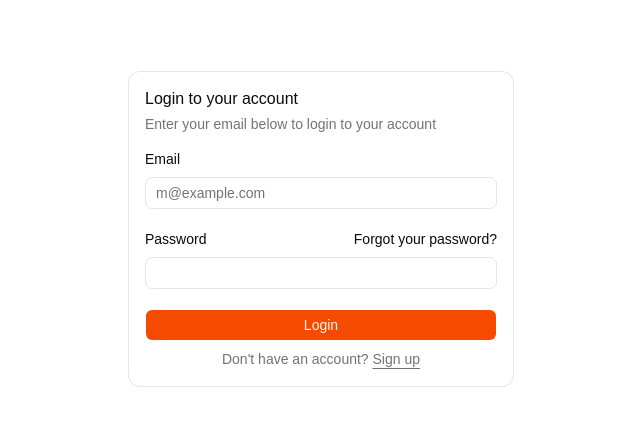
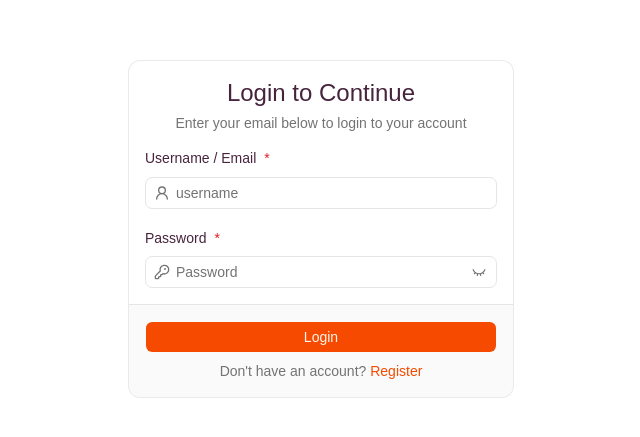
Before and after one commit to dianerdiana/forum-discussion-app, a React (Vite) app: page /login in a window 1280 px wide. Shown: the part 171-608 px from the top of the page, without its empty margins (319-959 px from the left). Built offline with nearby package versions, Linux system fonts and the light colour scheme.

Commit message:
Update login form

```diff
--- /dev/null
+++ b/src/components/container.tsx
@@ -0,0 +1,11 @@
+import type React from 'react';
+
+import { cn } from '@/utils/utils';
+
+export const Container = ({ className, children, ...props }: React.ComponentProps<'div'>) => {
+  return (
+    <div className={cn('flex flex-col w-full max-w-160 mx-auto', className)} {...props}>
+      {children}
+    </div>
+  );
+};
--- a/src/features/auth/components/login-form.tsx
+++ b/src/features/auth/components/login-form.tsx
@@ -1,43 +1,118 @@
+import { useState } from 'react';
+import { Controller, useForm } from 'react-hook-form';
+import { Link, useNavigate } from 'react-router';
+
+import { zodResolver } from '@hookform/resolvers/zod';
+import { Eye, EyeClosed, KeyRound, User2 } from 'lucide-react';
+
 import { Button } from '@/components/ui/button';
-import { Card, CardContent, CardDescription, CardHeader, CardTitle } from '@/components/ui/card';
-import { Field, FieldDescription, FieldGroup, FieldLabel } from '@/components/ui/field';
-import { Input } from '@/components/ui/input';
-import { cn } from '@/utils/utils';
+import { Card, CardContent, CardDescription, CardFooter, CardHeader, CardTitle } from '@/components/ui/card';
+import { Field, FieldError, FieldGroup, FieldLabel } from '@/components/ui/field';
+import { InputGroup, InputGroupAddon, InputGroupButton, InputGroupInput } from '@/components/ui/input-group';
+
+import { loginSchema } from '../schema/login-schema';
+import type { LoginDataType } from '../types/login-type';
 
 export const LoginForm = ({ className, ...props }: React.ComponentProps<'div'>) => {
+  const [showPassword, setShowPassword] = useState(false);
+  const navigate = useNavigate();
+
+  const { control, handleSubmit, setError } = useForm<LoginDataType>({
+    resolver: zodResolver(loginSchema),
+    defaultValues: {
+      username: '',
+      password: '',
+    },
+  });
+
+  const onSubmit = async (data: LoginDataType) => {
+    console.log(data);
+  };
+
+  const toggleShowPassword = () => setShowPassword((prevState) => !prevState);
+
   return (
-    <div className={cn('flex flex-col gap-6', className)} {...props}>
     <Card>
       <CardHeader>
-          <CardTitle>Login to your account</CardTitle>
-          <CardDescription>Enter your email below to login to your account</CardDescription>
+        <CardTitle className='text-center text-2xl'>Login to Continue</CardTitle>
+        <CardDescription className='text-center'>Enter your email below to login to your account</CardDescription>
       </CardHeader>
       <CardContent>
-          <form>
+        <form id='form-signin' onSubmit={handleSubmit(onSubmit)}>
           <FieldGroup>
-              <Field>
-                <FieldLabel htmlFor='email'>Email</FieldLabel>
-                <Input id='email' type='email' placeholder='m@example.com' required />
+            {/* Username */}
+            <Controller
+              control={control}
+              name='username'
+              render={({ field, fieldState }) => (
+                <Field data-invalid={fieldState.invalid}>
+                  <FieldLabel htmlFor={`form-signin-${field.name}`}>
+                    Username / Email <span className='text-destructive'>*</span>
+                  </FieldLabel>
+                  <InputGroup>
+                    <InputGroupInput
+                      {...field}
+                      id={`form-signin-${field.name}`}
+                      aria-invalid={fieldState.invalid}
+                      placeholder='username'
+                      autoComplete='off'
+                    />
+                    <InputGroupAddon>
+                      <User2 />
+                    </InputGroupAddon>
+                  </InputGroup>
+                  {fieldState.invalid && <FieldError errors={[fieldState.error]} />}
                 </Field>
-              <Field>
-                <div className='flex items-center'>
-                  <FieldLabel htmlFor='password'>Password</FieldLabel>
-                  <a href='#' className='ml-auto inline-block text-sm underline-offset-4 hover:underline'>
-                    Forgot your password?
-                  </a>
-                </div>
-                <Input id='password' type='password' required />
+              )}
+            />
+
+            {/* Password */}
+            <Controller
+              control={control}
+              name='password'
+              render={({ field, fieldState }) => (
+                <Field data-invalid={fieldState.invalid}>
+                  <FieldLabel htmlFor={`form-signin-${field.name}`}>
+                    Password <span className='text-destructive'>*</span>
+                  </FieldLabel>
+                  <InputGroup>
+                    <InputGroupInput
+                      {...field}
+                      id={`form-signin-${field.name}`}
+                      aria-invalid={fieldState.invalid}
+                      placeholder='Password'
+                      autoComplete='off'
+                      type={showPassword ? 'text' : 'password'}
+                    />
+                    <InputGroupAddon>
+                      <KeyRound />
+                    </InputGroupAddon>
+                    <InputGroupAddon align='inline-end'>
+                      <InputGroupButton onClick={toggleShowPassword}>
+                        {showPassword ? <Eye /> : <EyeClosed />}
+                      </InputGroupButton>
+                    </InputGroupAddon>
+                  </InputGroup>
+                  {fieldState.invalid && <FieldError errors={[fieldState.error]} />}
                 </Field>
-              <Field>
-                <Button type='submit'>Login</Button>
-                <FieldDescription className='text-center'>
-                  Don&apos;t have an account? <a href='#'>Sign up</a>
-                </FieldDescription>
-              </Field>
+              )}
+            />
           </FieldGroup>
         </form>
       </CardContent>
+      <CardFooter>
+        <Field>
+          <Button type='submit' form='form-signin' className='block w-full'>
+            Login
+          </Button>
+          <p className='text-muted-foreground text-sm text-center'>
+            Don't have an account?{' '}
+            <Link to='/register' className='text-primary'>
+              Register
+            </Link>
+          </p>
+        </Field>
+      </CardFooter>
     </Card>
-    </div>
   );
 };
--- /dev/null
+++ b/src/features/auth/schema/login-schema.ts
@@ -0,0 +1,6 @@
+import z from 'zod';
+
+export const loginSchema = z.object({
+  username: z.string().min(3),
+  password: z.string().min(6),
+});
--- /dev/null
+++ b/src/features/auth/schema/register-schema.ts
@@ -0,0 +1,16 @@
+import z from 'zod';
+
+export const registerSchema = z
+  .object({
+    firstName: z.string(),
+    lastName: z.string().optional(),
+    email: z.string().email(),
+    username: z.string().min(3),
+    phone: z.string(),
+    password: z.string().min(6),
+    confirmPassword: z.string().min(6),
+  })
+  .refine((data) => data.password === data.confirmPassword, {
+    message: 'Passwords do not match',
+    path: ['confirmPassword'], // error will be shown under confirmPassword field
+  });
--- /dev/null
+++ b/src/features/auth/types/login-type.ts
@@ -0,0 +1,5 @@
+import type z from 'zod';
+
+import type { loginSchema } from '../schema/login-schema';
+
+export type LoginDataType = z.infer<typeof loginSchema>;
--- /dev/null
+++ b/src/features/auth/types/register-type.ts
@@ -0,0 +1,5 @@
+import type z from 'zod';
+
+import type { registerSchema } from '../schema/register-schema';
+
+export type RegisterDataType = z.infer<typeof registerSchema>;
--- a/src/index.css
+++ b/src/index.css
@@ -7,11 +7,11 @@
 
 :root {
   --background: oklch(1 0 0);
-  --foreground: oklch(0.145 0 0);
+  --foreground: oklch(31.69% 0.065 338.73);
   --card: oklch(1 0 0);
-  --card-foreground: oklch(0.145 0 0);
+  --card-foreground: oklch(31.69% 0.065 338.73);
   --popover: oklch(1 0 0);
-  --popover-foreground: oklch(0.145 0 0);
+  --popover-foreground: oklch(31.69% 0.065 338.73);
   --primary: oklch(0.646 0.222 41.116);
   --primary-foreground: oklch(0.98 0.016 73.684);
   --secondary: oklch(0.967 0.001 286.375);
@@ -31,7 +31,7 @@
   --chart-5: oklch(0.47 0.157 37.304);
   --radius: 0.45rem;
   --sidebar: oklch(0.985 0 0);
-  --sidebar-foreground: oklch(0.145 0 0);
+  --sidebar-foreground: oklch(31.69% 0.065 338.73);
   --sidebar-primary: oklch(0.646 0.222 41.116);
   --sidebar-primary-foreground: oklch(0.98 0.016 73.684);
   --sidebar-accent: oklch(0.97 0 0);
@@ -41,7 +41,7 @@
 }
 
 .dark {
-  --background: oklch(0.145 0 0);
+  --background: oklch(31.69% 0.065 338.73);
   --foreground: oklch(0.985 0 0);
   --card: oklch(0.205 0 0);
   --card-foreground: oklch(0.985 0 0);
--- a/src/router/private-route.tsx
+++ b/src/router/private-route.tsx
@@ -23,7 +23,7 @@ export const PrivateRoute = ({ children, routeMeta }: PrivateRouteProps) => {
   }
 
   if (!isAuthenticated) {
-    return <Navigate to='/signin' />;
+    return <Navigate to='/login' />;
   }
 
   if (isAuthenticated && restricted) {
--- a/src/router/router.tsx
+++ b/src/router/router.tsx
@@ -77,7 +77,7 @@ export const router = createBrowserRouter([
   {
     path: '/',
     index: true,
-    loader: () => redirect('/signin'),
+    loader: () => redirect('/login'),
   },
   {
     Component: LazyApp,
```
Also changed, not shown: package.json (+6 -2 lines), src/pages/index.tsx (+125 -6 lines), src/features/threads/components/thread-item.tsx (added), 1 other file (tests, documents, lock files or other folders). Lines whose indentation alone changed are shown as unchanged.
